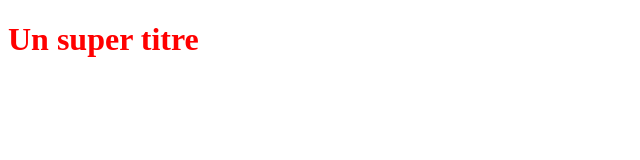
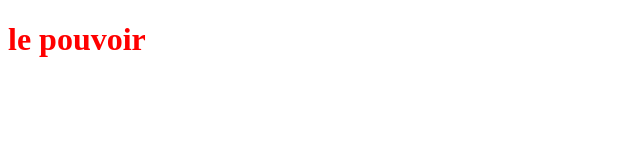
Before and after one commit to GraceDivi/gracefirstProject, a plain HTML site: page index.html in a window 1280 px wide. Shown: the whole page, without its empty margins (0-640 px from the left). Drawn offline with Linux system fonts and the light colour scheme.

Commit message:
modification du titre

```diff
--- a/index.html
+++ b/index.html
@@ -5,6 +5,6 @@
    <link rel="stylesheet" type="text/css" href="style.css">
 </head>
 <body>
-   <h1>Un super titre</h1>
+   <h1>le pouvoir</h1>
 </body>
 </html>
```
